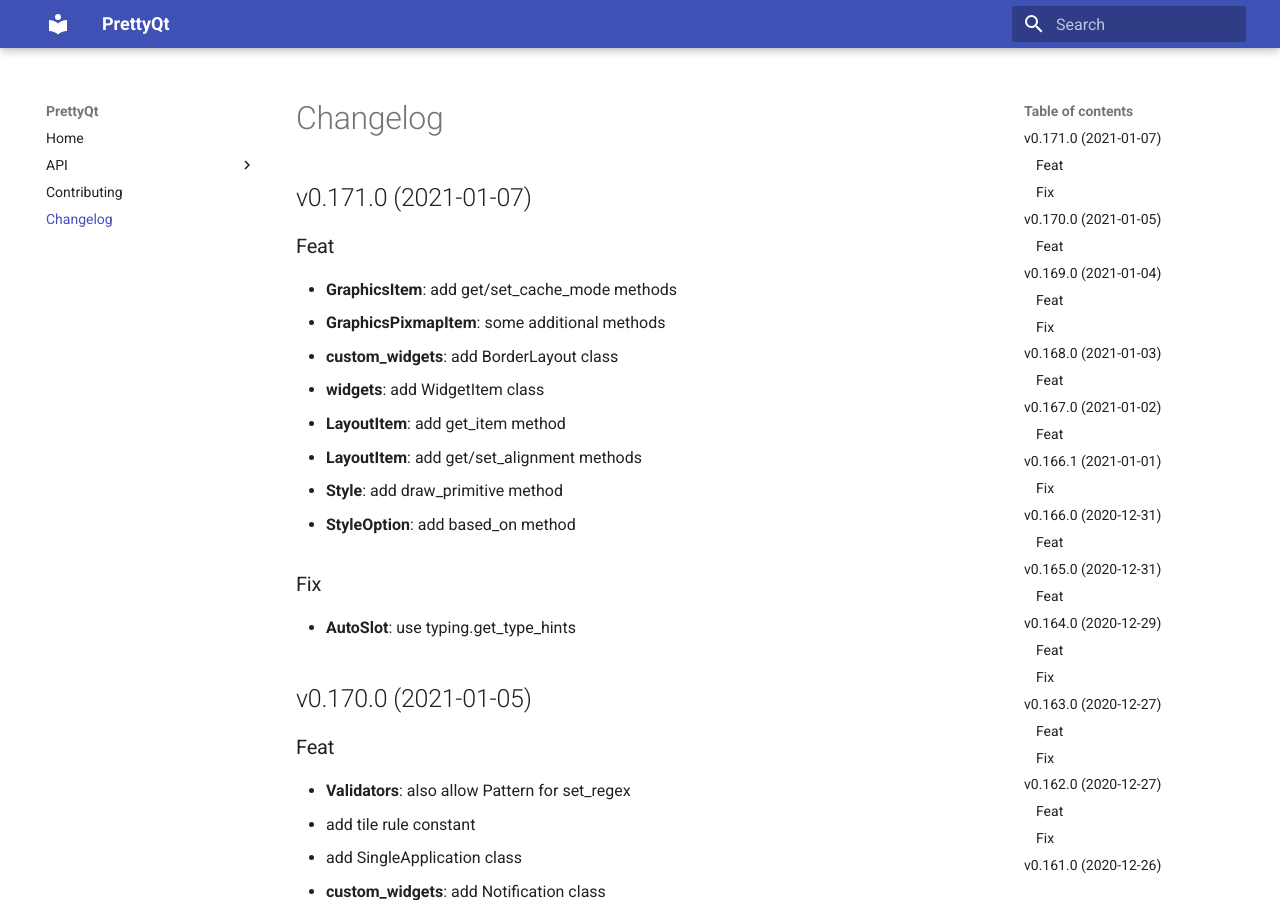
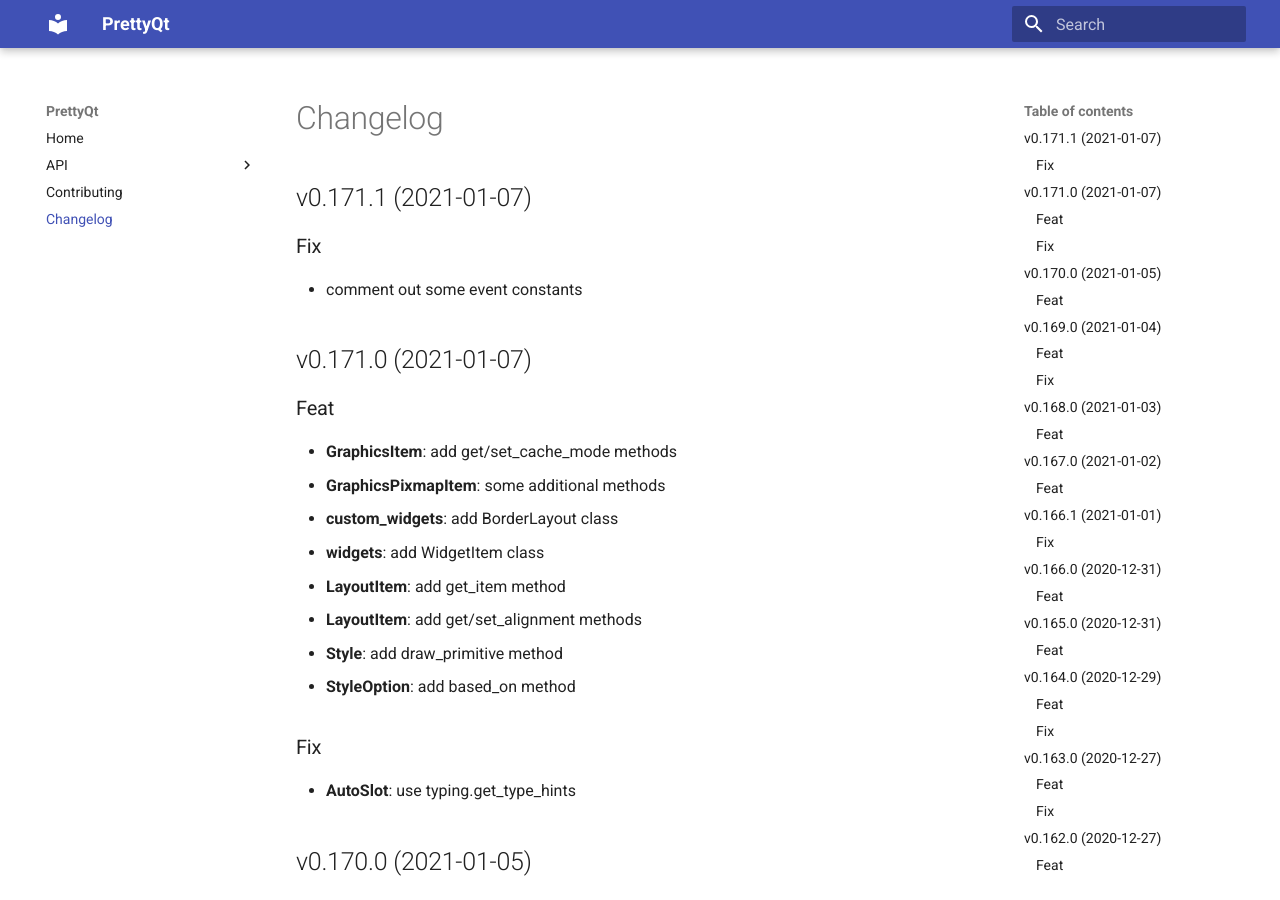
Before and after one commit to phil65/PrettyQt, an MkDocs documentation site: the page built from docs/changelog.md, in a window 1280 px wide and 900 px high. Built offline with MkDocs 1.6.1 and Material for MkDocs 9.7.7, drawn with Linux system fonts in a browser that asks for light colours.

Commit message:
bump: version 0.171.0 → 0.171.1

```diff
--- a/docs/changelog.md
+++ b/docs/changelog.md
@@ -1,3 +1,9 @@
+## v0.171.1 (2021-01-07)
+
+### Fix
+
+- comment out some event constants
+
 ## v0.171.0 (2021-01-07)
 
 ### Feat
--- a/prettyqt/__init__.py
+++ b/prettyqt/__init__.py
@@ -2,7 +2,7 @@
 
 __author__ = """Philipp Temminghoff"""
 __email__ = "phil65@kodi.tv"
-__version__ = "0.171.0"
+__version__ = "0.171.1"
 
 
 def debug():
--- a/pyproject.toml
+++ b/pyproject.toml
@@ -1,6 +1,6 @@
 [tool.poetry]
 name = "PrettyQt"
-version = "0.171.0"
+version = "0.171.1"
 description = "A pythonic layer on top of PyQt5 / PySide2 / PySide6"
 readme = 'docs/index.md'
 repository = "https://github.com/phil65/prettyqt"
@@ -137,7 +137,7 @@ exclude = '''
 '''
 [tool.commitizen]
 name = "cz_conventional_commits"
-version = "0.171.0"
+version = "0.171.1"
 tag_format = "v$version"
 version_files = [
     "prettyqt/__init__.py:__version__",
--- a/setup.py
+++ b/setup.py
@@ -37,6 +37,6 @@ setup(
     packages=find_packages(),
     test_suite="tests",
     url="https://github.com/phil65/prettyqt",
-    version="0.171.0",
+    version="0.171.1",
     zip_safe=False,
 )
```
Also changed, not shown: CHANGELOG.md (+6 -0 lines).
